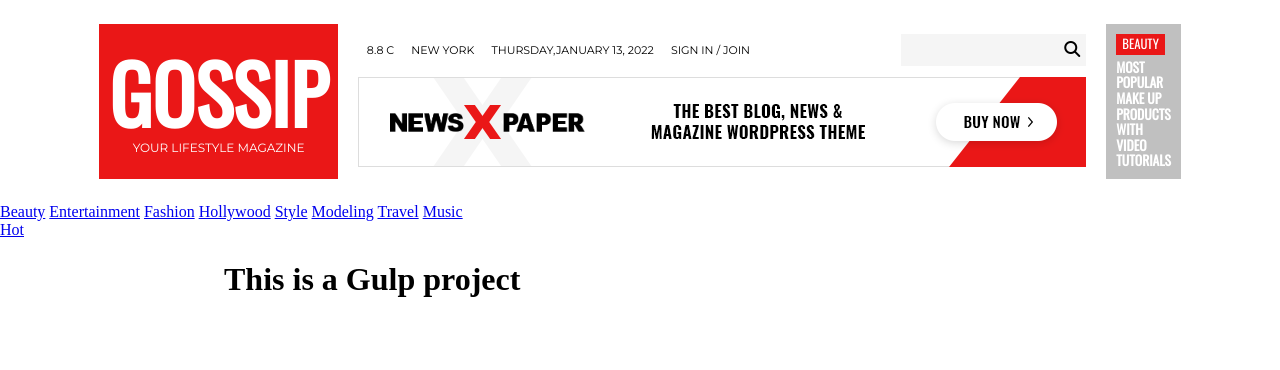
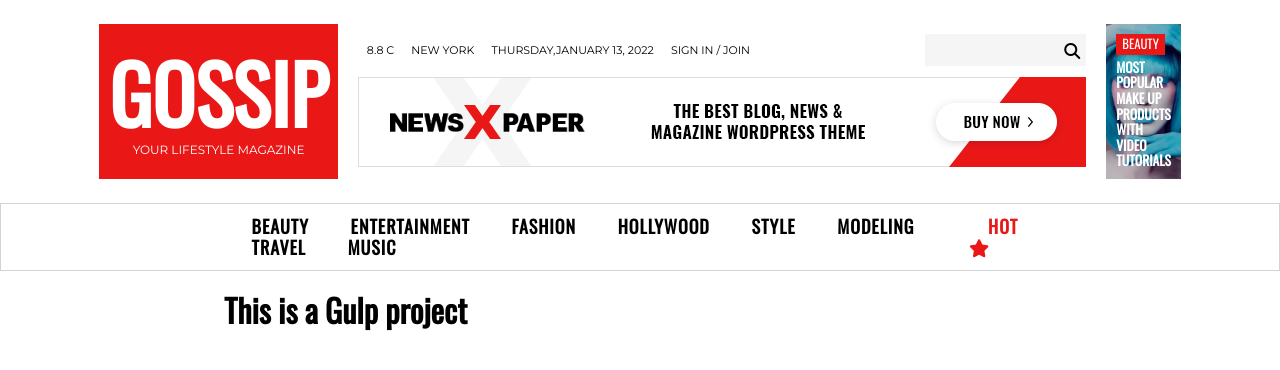
Before and after one commit to Sifedine-Hajji/Gossip-Newspaper, a website: page dev/index.html in a window 1280 px wide. Drawn offline with nearby package versions, Linux system fonts and the light colour scheme; files that its build step writes are made by us from their sources; files whose address does not match are found by name.

Commit message:
header section styling for desktop finished

```diff
--- a/dev/css/layout/_general.scss
+++ b/dev/css/layout/_general.scss
@@ -1,4 +1,12 @@
+body {
+    font-family: 'Oswald', sans-serif;
+}
 .wrapper {
     width: 65%;
     margin: 0 auto;
 }
+
+a {
+    text-decoration: none;
+    color: black;
+}
--- a/dev/css/layout/_header.scss
+++ b/dev/css/layout/_header.scss
@@ -22,7 +22,6 @@
         .logo-title {
             font-size: 5rem;
             font-weight: bold;
-            font-family: 'Oswald', sans-serif;
         }
 
         .logo-subtitle {
@@ -82,7 +81,7 @@
     }
 
     .header-news {
-        background: url(../../assets/img/22-324x400.jpg)no-repeat center/cover;
+        background: url(../assets/img/22-324x400.jpg)no-repeat center/cover;
         width: 11%;
         display: flex;
         flex-direction: column;
@@ -92,7 +91,6 @@
         margin: 0 10px ;
         position: relative;
         text-transform: uppercase;
-        font-family: 'Oswald', sans-serif;
 
         &::before {
             content: '';
--- a/dev/css/layout/_navigation.scss
+++ b/dev/css/layout/_navigation.scss
@@ -0,0 +1,33 @@
+nav {
+    display: flex;
+    justify-content: center;
+    border: 1px solid lightgray;
+    padding: 12px;
+
+    .nav-links {
+        display: flex;
+        justify-content: space-between;
+
+        a {
+            font-size: 18px;
+            padding: 10px 19px;
+            text-transform: uppercase;
+            font-weight: bold;
+            letter-spacing: 1px;
+        }
+
+        .main-links {
+            a:hover {
+                background: black;
+                color: white;
+            }
+
+        }
+        .hot-link {
+
+            a {
+                color: $red;
+            }
+        }
+    }
+}
--- a/dev/index.html
+++ b/dev/index.html
@@ -54,7 +54,8 @@
         </div>
 
         <nav>
-            <div class="nav-links">
+            <div class="nav-links wrapper">
+                <div class="main-links">
                     <a href="#">Beauty</a>
                     <a href="#">Entertainment</a>
                     <a href="#">Fashion</a>
@@ -64,9 +65,14 @@
                     <a href="#">Travel</a>
                     <a href="#">Music</a>
                 </div>
+
                 <div class="hot-link">
-                <a href="#">Hot</a>
+                    <a href="#">Hot
+                        <span><i class="fas fa-star"></i></span>
+                    </a>
                 </div>
+            </div>
+
         </nav>
     </header>
 
```
Also changed, not shown: prod/index.html (+8 -2 lines), prod/css/main.min.css, 1 other file. Lines whose indentation alone changed are shown as unchanged.
